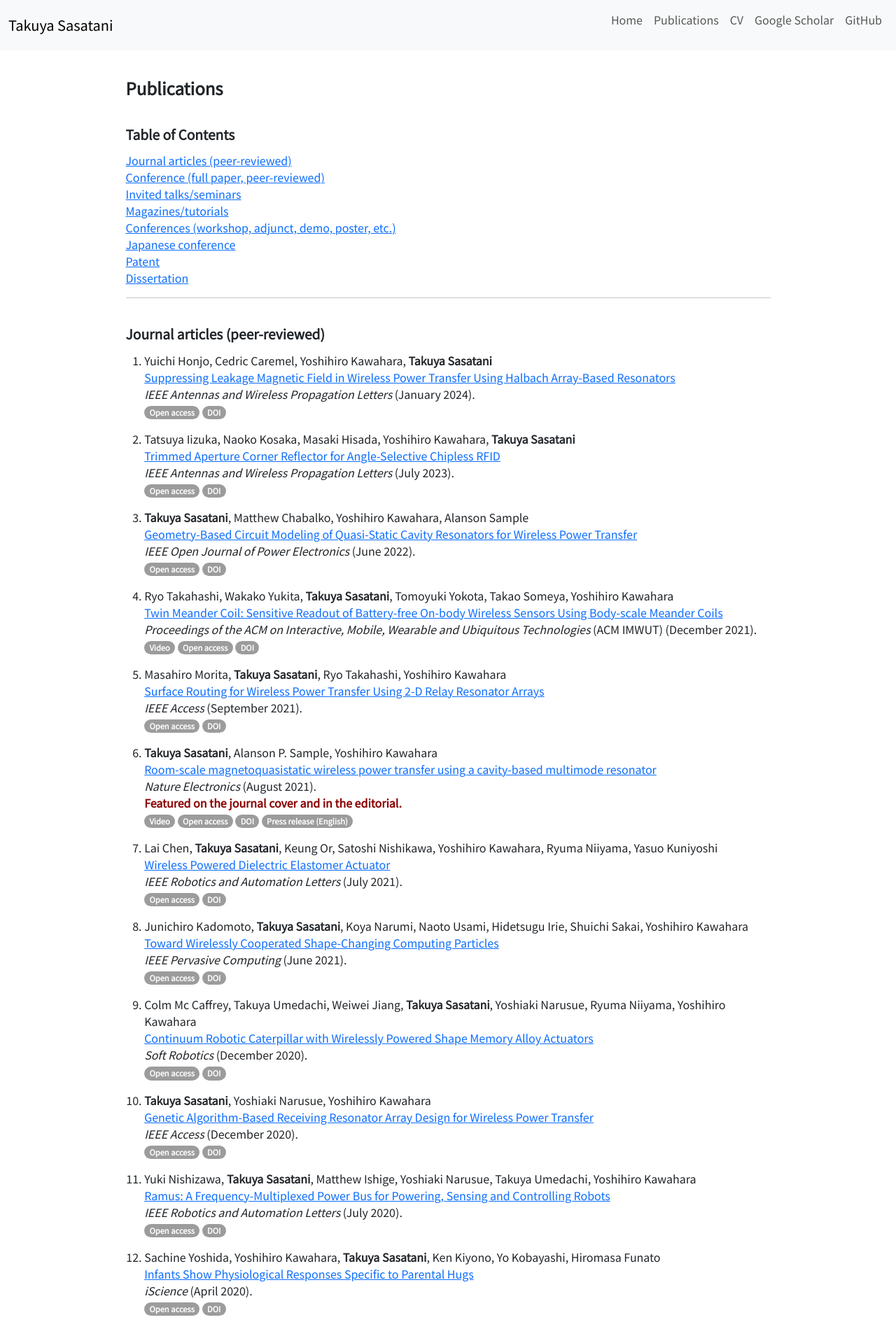
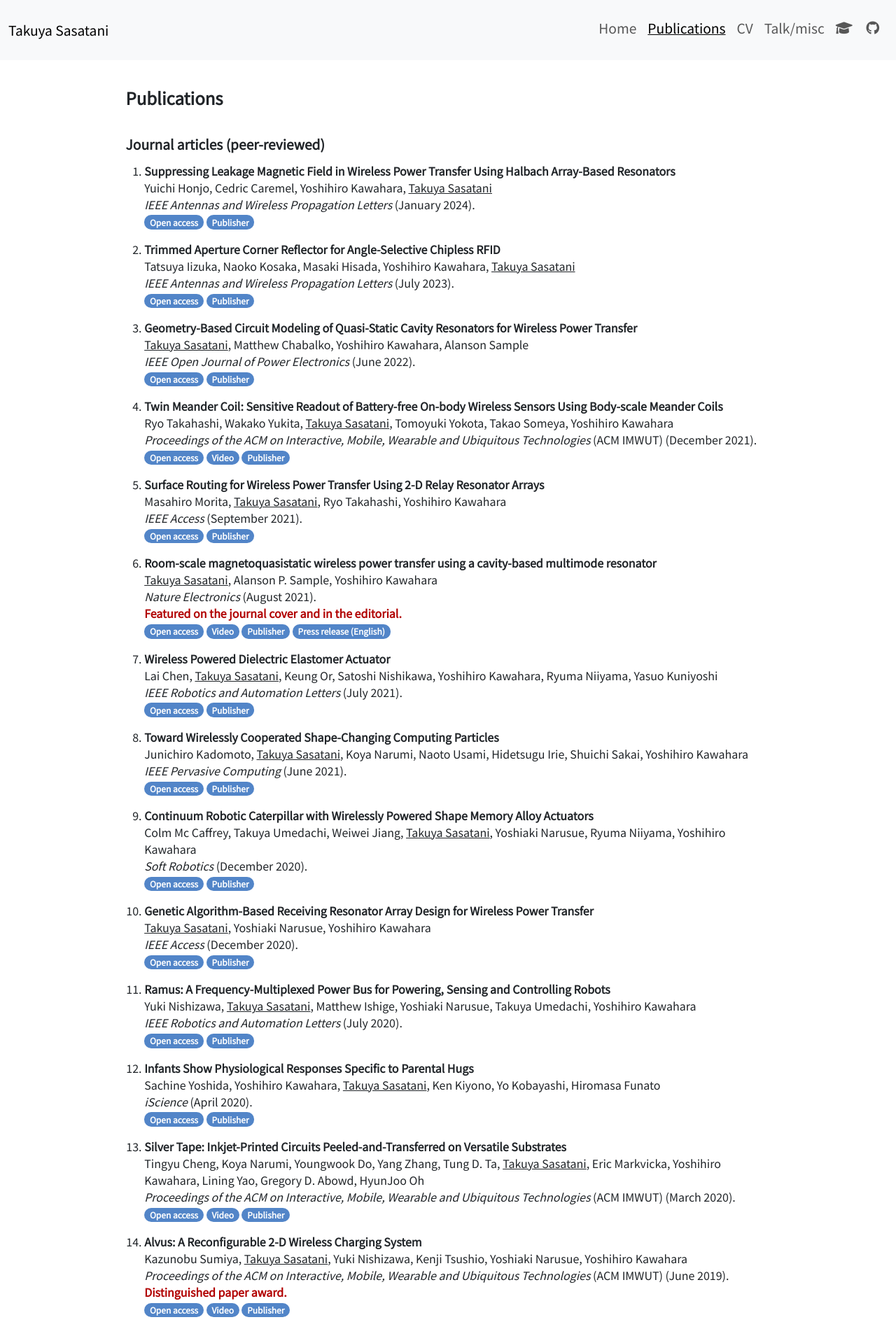
Before and after one commit to t-sasatani/t-sasatani.github.io, a Jekyll site: the page built from _pages/publications.md, in a window 1280 px wide. Shown: the top 1899 px of the page at 70% size. Built offline with Jekyll 4.4.1, drawn with Linux system fonts in a browser that asks for light colours; some of the changed text lies outside the part shown.

Commit message:
finished adding necessary content

```diff
--- a/_config.yml
+++ b/_config.yml
@@ -44,10 +44,8 @@
     url: "/publications/"
   - title: "CV"
     url: "/cv/"
-  - title: "Google Scholar"
-    url: "https://scholar.google.com/citations?user=vuvZTKwAAAAJ&hl=en"
-  - title: "GitHub"
-    url: "https://github.com/t-sasatani"
+  - title: "Talk/misc"
+    url: "/misc/"
 
 sass:
   style: compressed # Optional, you can use :expanded or :compressed styles
--- a/_includes/publication_list.html
+++ b/_includes/publication_list.html
@@ -50,17 +50,13 @@
 <ol class="publication-list">
 	{% for publication in publication_by_type %}
 	<li class="publication-item">
+		<strong>{{ publication.title }}</strong>
+		<br />
 		{% assign authors = publication.author | replace: ';', ',' | replace: '，', ', ' %}
-		{% assign authors = authors | replace: 'Takuya Sasatani', '<strong>Takuya Sasatani</strong>' %}
-		{% assign authors = authors | replace: '笹谷拓也', '<strong>笹谷拓也</strong>' %}
+		{% assign authors = authors | replace: 'Takuya Sasatani', '<u>Takuya Sasatani</u>' %}
+		{% assign authors = authors | replace: '笹谷拓也', '<u>笹谷拓也</u>' %}
 		<span class="author-list">{{ authors | safe }}</span>
-		<br />
-		{% if publication.doi %}
-		<a href="{{ publication.doi }}">{{ publication.title }}</a>
-		{% else %}
-		{{ publication.title }}
-		{% endif %}
-		<br />
+		<br/>
 		{% if publication.publication %}
 		<em>{{ publication.publication }}</em>
 		{% if publication.publication_abbr %} ({{ publication.publication_abbr }}){% endif %}
@@ -81,21 +77,21 @@
 		<span class="pub-note">{{ publication.note }}</span>
 		{% endif %}
 		<br />
+		{% if publication.open_access %}
+		<a href="{{ publication.open_access }}" class="badge" target="_blank">
+			Open access
+		</a>
+		{% endif %}
+
 		{% if publication.video %}
 		<a href="{{ publication.video }}" class="badge" target="_blank">
 			Video
 		</a>
 		{% endif %}
 
-		{% if publication.open_access %}
-		<a href="{{ publication.open_access }}" class="badge" target="_blank">
-			Open access
-		</a>
-		{% endif %}
-
 		{% if publication.doi %}
 		<a href="{{ publication.doi }}" class="badge" target="_blank">
-			DOI
+			Publisher
 		</a>
 		{% endif %}
 
@@ -126,8 +122,8 @@
 			{% for publication in publication_by_type %}
 			<li class="publication-item">
 				{% assign authors = publication.author | replace: ';', ',' | replace: '，', ', ' %}
-				{% assign authors = authors | replace: 'Takuya Sasatani', '<strong>Takuya Sasatani</strong>' %}
-				{% assign authors = authors | replace: '笹谷拓也', '<strong>笹谷拓也</strong>' %}
+				{% assign authors = authors | replace: 'Takuya Sasatani', '<u>Takuya Sasatani</u>' %}
+				{% assign authors = authors | replace: '笹谷拓也', '<u>笹谷拓也</u>' %}
 				<span class="author-list">{{ authors | safe }},</span>
 				{% if publication.doi %}
 				"<a href="{{ publication.doi }}">{{ publication.title }}</a>"
--- a/_layouts/default.html
+++ b/_layouts/default.html
@@ -9,6 +9,7 @@
   <!-- Include Noto Sans Light from Google Fonts -->
   <link href="https://fonts.googleapis.com/css2?family=Noto+Sans+JP:wght@400&display=swap" rel="stylesheet">
   <link href="https://fonts.googleapis.com/css2?family=Noto+Serif+JP:wght@400&display=swap" rel="stylesheet">
+  <link rel="stylesheet" href="https://cdnjs.cloudflare.com/ajax/libs/font-awesome/6.0.0-beta3/css/all.min.css">
   <link rel="stylesheet" href="{{ '/assets/css/main.css' | relative_url }}">
 
 </head>
@@ -16,7 +17,7 @@
   <div class="flex-container">
     <!-- Navigation Bar -->
     <nav class="navbar navbar-expand-lg navbar-light bg-light">
-      <div class="container-fluid">
+      <div class="container-fluid d-flex align-items-center justify-content-between">
         <!-- Site Title -->
         <a class="navbar-brand" href="/">{{ site.title }}</a>
         <!-- Toggle for mobile view -->
@@ -28,9 +29,20 @@
           <ul class="navbar-nav">
             {% for item in site.navigation %}
               <li class="nav-item">
-                <a class="nav-link" href="{{ item.url }}">{{ item.title }}</a>
+                <a class="nav-link {% if item.url == page.url %}active{% endif %}" href="{{ item.url }}">{{ item.title }}</a>
               </li>
             {% endfor %}
+            <li class="nav-item">
+              <a class="nav-link" href="https://scholar.google.com" target="_blank" aria-label="Google Scholar">
+                <i class="fas fa-graduation-cap"></i>&thinsp;
+              </a>
+            </li>
+            <!-- GitHub Icon -->
+            <li class="nav-item">
+              <a class="nav-link" href="https://github.com" target="_blank" aria-label="GitHub">
+                <i class="fab fa-github"></i>&thinsp;
+              </a>
+            </li>
           </ul>
         </div>
       </div>
--- a/assets/css/main.css
+++ b/assets/css/main.css
@@ -1,93 +1,81 @@
+/* Root Variables */
+:root {
+  --primary-bg-color: #5285c8;
+  --primary-bg-hover-color: #2e4a6f;
+  --alert-color: rgb(177, 0, 0);
+  --font-weight-light: 400;
+  --font-weight-bold: 800;
+}
+
+/* Base Styles */
 body {
   font-family: 'Noto Sans JP', sans-serif;
-  font-weight: 400; /* Light */
+  font-weight: var(--font-weight-light); /* Light */
   min-height: 100vh;
   display: flex;
   flex-direction: column;
 }
 
-h1 {
-  font-weight: 800; /* Heavy for headings */
-  font-size: 1.5em; /* Adjust the size as needed */
+h1, h2, h3 {
+  font-weight: var(--font-weight-bold); /* Heavy for headings */
   margin-top: 30pt;
   margin-bottom: 10pt;
 }
 
+h1 {
+  font-size: 1.5em; /* Adjust the size as needed */
+}
+
 h2 {
-  font-weight: 800; /* Heavy for headings */
   font-size: 1.2em; /* Adjust the size as needed */
-  margin-top: 30pt;
-  margin-bottom: 10pt;
 }
 
 h3 {
-  font-weight: 800; /* Heavy for headings */
-  font-size: 1em; /* Adjust the size as needed */
-  margin-top: 10pt;
-  margin-bottom: 10pt;
-}
-
-.pub-note {
-  font-weight: 800; /* Heavy for headings */
-  color: darkred;
-}
-
-.container .badge {
-  display: inline-block;
-  margin: 0px 0px;
-  font-size: 0.7em;
-  font-weight: bold;
-  color: #fff;
-  background-color: #9c9c9c;
-  border-radius: 10px;
-  text-decoration: none;
-}
-
-.container .badge:hover {
-  background-color: #646464;
-}
-.cv-pub-category {
-  font-weight: 800; /* Heavy for headings */
   font-size: 1em; /* Adjust the size as needed */
 }
 
+/* Typography */
+.pub-note {
+  font-weight: var(--font-weight-bold); /* Heavy for headings */
+  color: var(--alert-color);
+}
+
 .author-list {
-  font-weight: 400; /* Normal for author list */
+  font-weight: var(--font-weight-light); /* Normal for author list */
+}
+
+.cv-pub-category,
+.cv-category {
+  font-weight: var(--font-weight-bold); /* Heavy for headings */
+  font-size: 1em; /* Adjust the size as needed */
+  margin-top: 10pt;
 }
 
 .cv-list .cv-date {
   margin-top: 10pt;
 }
-.cv-category {
-  font-weight: 800; /* Heavy for headings */
-  font-size: 1em; /* Adjust the size as needed */
-  margin-top: 10pt;
+
+.publication-number {
+  font-weight: bold;
+  margin-right: 5px;
 }
 
-/* Remove margin for the table of contents */
-.pub-toc {
-  margin: 0; /* Remove margin around the <ul> */
-  padding: 0; /* Optionally remove padding */
-  list-style-type: none; /* Remove bullet points if desired */
+.publication-list {
+  margin-left: 20pt;
 }
 
-.pub-toc li {
-  margin: 0; /* Remove margin around <li> elements */
-  padding: 0 0; /* Optionally adjust padding */
+/* Lists and Paragraphs */
+.pub-toc, ol, ul, li, p {
+  margin: 0;
+  padding: 0;
+}
+
+.pub-toc, ul {
+  list-style-type: none;
 }
 
 ol {
   list-style-type: decimal; /* Ordered list for publications */
-  padding-left: 0; /* Remove padding */
-  margin-left: 0; /* Remove margin */
-  margin-bottom: 1em;
-}
-
-ul {
-  list-style-type: none; /* Ordered list for publications */
-  padding-left: 0; /* Remove padding */
-  margin-left: 0; /* Remove margin */
-  margin-bottom: 1em;
 }
 
 li {
@@ -100,6 +88,7 @@
   margin: 0; /* Remove default indent on paragraphs */
 }
 
+/* Containers */
 .container {
   padding-right: 15px;
   padding-left: 15px;
@@ -107,6 +96,23 @@
   margin-left: auto;
 }
 
+.container .badge {
+  display: inline-block;
+  font-size: 0.75em;
+  font-weight: bold;
+  color: #fff;
+  background-color: var(--primary-bg-color);
+  border-radius: 10px;
+  text-decoration: none;
+  margin: 0;
+  transition: background-color 0.3s; /* Smooth transition on hover */
+}
+
+.container .badge:hover {
+  background-color: var(--primary-bg-hover-color);
+}
+
+/* Flexbox Layouts */
 .flex-container {
   display: flex;
   flex-direction: column;
@@ -115,29 +121,6 @@
 
 .flex-grow-1 {
   flex-grow: 1;
-}
-
-.author-list {
-  font-weight: 400;
-}
-
-.publication-number {
-  font-weight: bold;
-  margin-right: 5px;
-}
-
-.ts-profile {
-  margin-top: 40px;
-  margin-bottom: 40px;
-}
-
-.publication-list{
-  margin-left: 20pt;
-}
-
-.project-item {
-  margin-top: 40px;
-  margin-bottom: 20px;
 }
 
 .bio-contact {
@@ -162,7 +145,7 @@
 .projects-list .project {
   display: flex;
   flex-wrap: wrap;
-  gap: 0px;
+  gap: 0;
   margin-bottom: 40px;
 }
 
@@ -170,15 +153,18 @@
   flex: 1 1 40%;
 }
 
-.projects-list .project-media img {
+.projects-list .project-media img,
+.img-responsive {
   max-width: 100%;
   display: block;
+  object-fit: cover; /* Maintain aspect ratio */
 }
 
 .projects-list .project-info {
   flex: 1 1 55%;
 }
 
+/* Media Queries */
 @media (max-width: 768px) {
   .bio-contact {
     flex-direction: column;
@@ -189,10 +175,47 @@
   }
 }
 
+.navbar {
+  display: flex;
+  align-items: center;
+  min-height: 70px;
+}
+
+.navbar-brand,
+.navbar-toggler {
+  display: flex;
+  align-items: center;
+  font-size: 1.2em;
+}
+
+.navbar-nav .nav-item .nav-link {
+  display: flex;
+  align-items: center;
+  font-size: 1.2em;
+  margin-top: 0.5em;
+}
+
+.navbar-nav .nav-link.active {
+  text-decoration: underline;
+  /* Additional styling options:
+  font-weight: bold;
+  color: #yourcolor;
+  */
+}
+/* Custom Styles for Specific Elements */
+.ts-profile {
+  margin-top: 40px;
+  margin-bottom: 40px;
+}
+
+.project-item {
+  margin-top: 40px;
+  margin-bottom: 20px;
+}
+
+/* Additional Utility Classes */
 .img-responsive {
   width: 100%;
   height: auto;
-  /* Maintain aspect ratio */
-  object-fit: cover;
-  /* Ensures the image covers the container */
+  object-fit: cover; /* Ensures the image covers the container */
 }
--- a/assets/css/style.css
+++ /dev/null
@@ -1,4 +0,0 @@
-/* assets/css/style.css */
-body {
-    font-family: Arial, sans-serif;
-  }
```
Also changed, not shown: _pages/misc.md (added, +31 -0 lines), _pages/publications.md (+1 -1 lines), index.html (+10 -9 lines).
